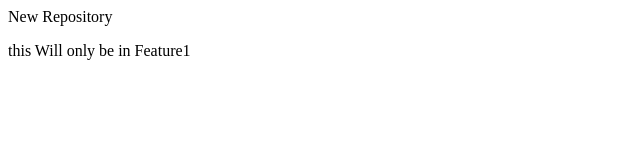
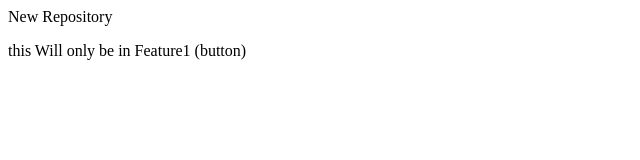
Before and after one commit to AbdulisHamid/localRepo, a plain HTML site: page index.html in a window 1280 px wide. Shown: the full height of the page, 0-640 px from the left. Drawn offline with Linux system fonts and the light colour scheme.

Commit message:
Add Button

```diff
--- a/index.html
+++ b/index.html
@@ -1,2 +1,2 @@
 <p>New Repository</p>
-<p>this Will only be in Feature1</p>
+<p>this Will only be in Feature1 (button)</p>
```
